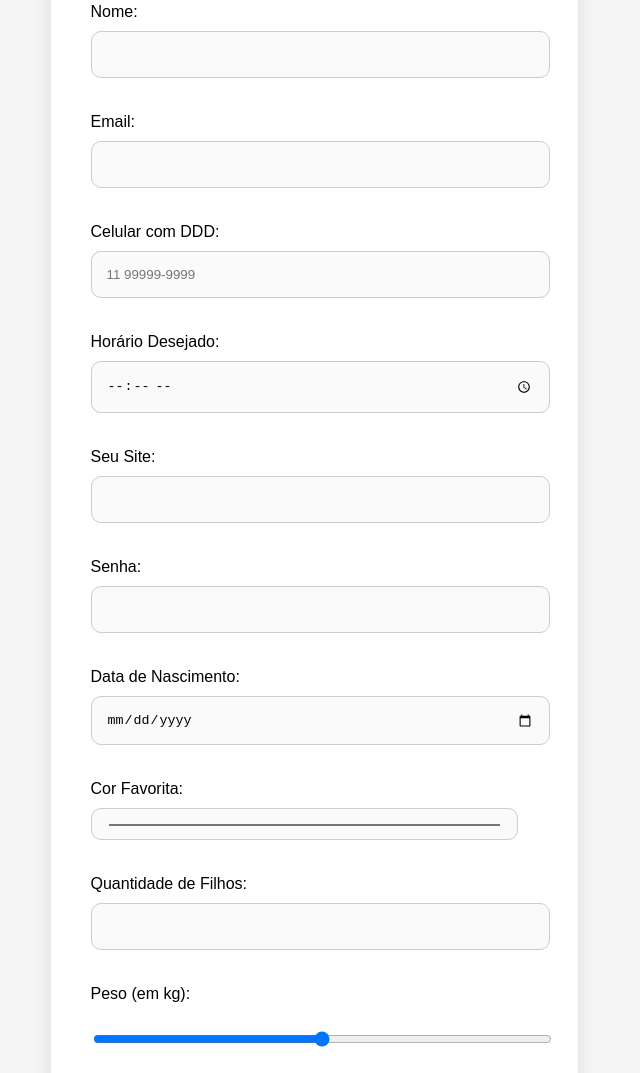
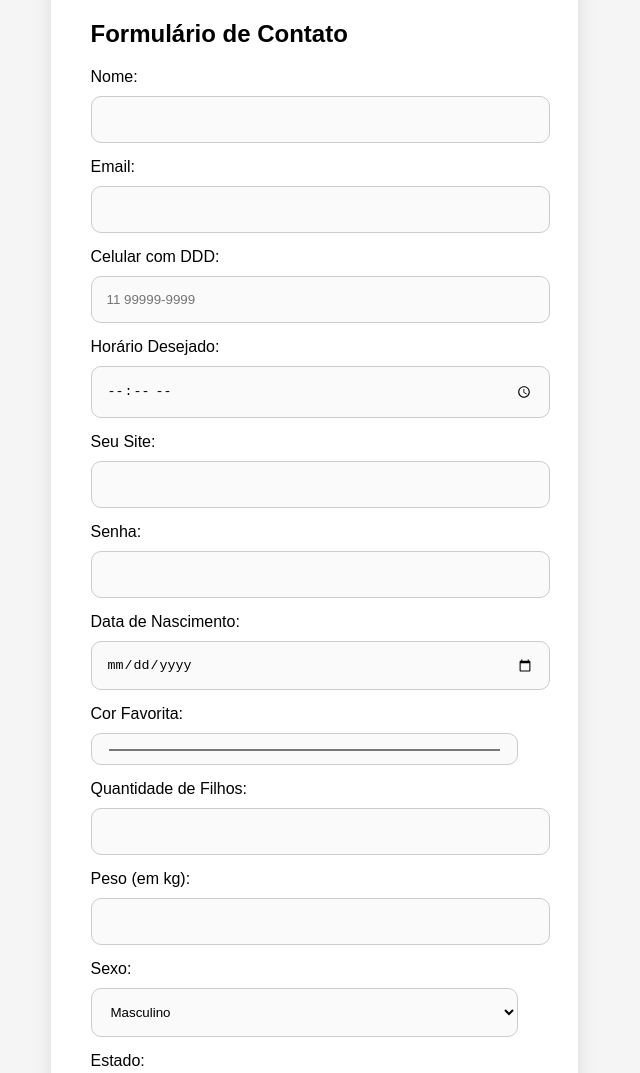
Before and after one commit to marcosjonata/Formularios, a plain HTML site: page index.html in a window 1280 px wide. Shown: the part 40-1113 px from the top of the page, without its empty margins (326-966 px from the left). Drawn offline with Linux system fonts and the light colour scheme.

Commit message:
Add files via upload

```diff
--- a/index.html
+++ b/index.html
@@ -57,7 +57,7 @@
 
             <div class="form-group">
                 <label for="peso">Peso (em kg):</label>
-                <input type="range" id="peso" name="peso" min="0" max="200">
+                <input type="number" id="peso" name="peso" min="0">
             </div>
 
             <label for="sexo"> Sexo: </label>
--- a/style.css
+++ b/style.css
@@ -5,7 +5,6 @@ body {
     display: flex;
     justify-content: center;
     align-items: center;
-    height: 200vh;
 }
 
 .container {
@@ -16,18 +15,6 @@ body {
     text-align: left;
 }
 
-form {
-    max-width: 900px;
-    margin: 0 auto;
-}
-
-h2 {
-    margin-bottom: 20px;
-}
-
-.form-group {
-    margin-bottom: 20px;
-}
 
 label {
     display: block;
```
